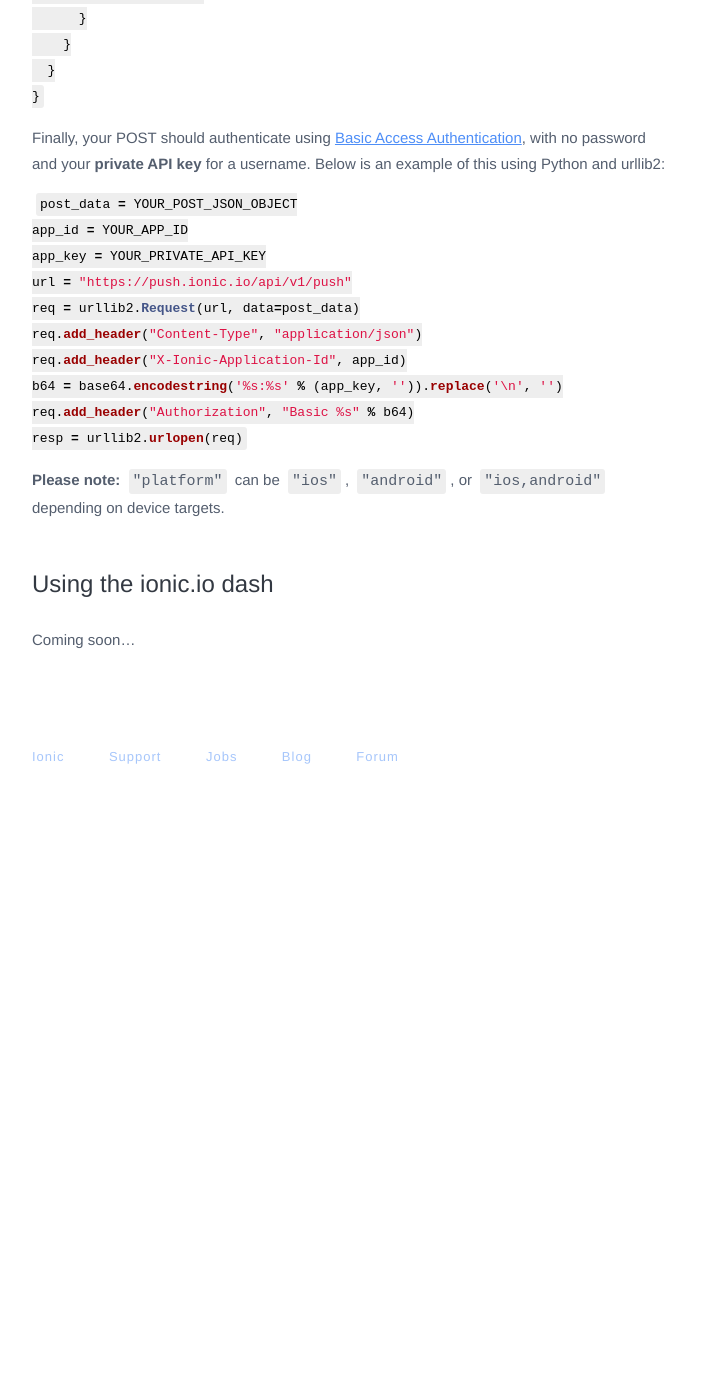
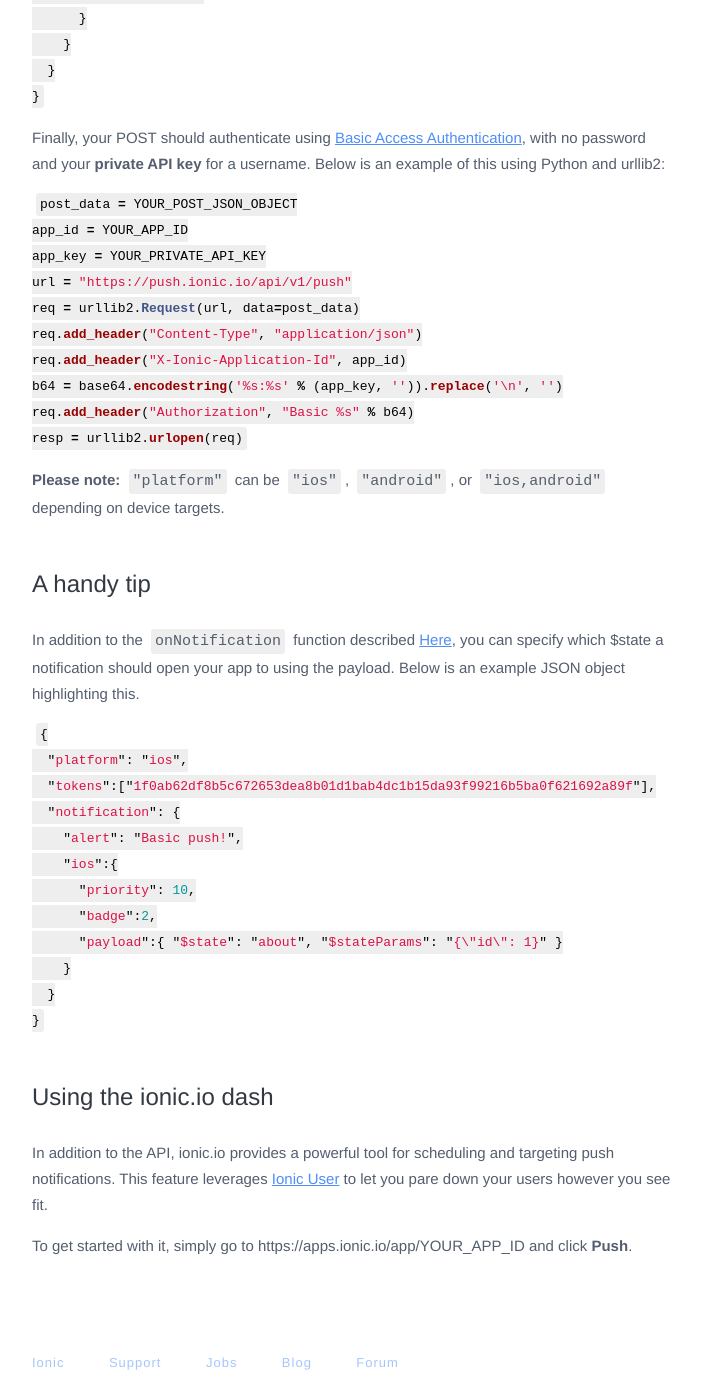
Before and after one commit to ionic-team/ionic-io-docs, a Jekyll site: the page built from push/send.md, in a window 1280 px wide and 1400 px high, scrolled down 1267 px. Shown: the whole window, without its empty margins (368-1069 px from the left). Built offline with Jekyll 4.4.1, drawn with Linux system fonts in a browser that asks for light colours; some web fonts are replaced; Markdown is read by kramdown in place of the engine named in the settings; before the commit the page ends 2061 px from its top, so only the background shows below that.

Commit message:
State example

````diff
--- a/push/send.md
+++ b/push/send.md
@@ -78,6 +78,29 @@ resp = urllib2.urlopen(req)
 
 <strong>Please note: </strong>`"platform"` can be `"ios"`, `"android"`, or `"ios,android"` depending on device targets.
 
+## A handy tip
+
+In addition to the `onNotification` function described <a href="/push/installation">Here</a>, you can specify which
+$state a notification should open your app to using the payload.  Below is an example JSON object highlighting this.
+
+```javascript
+{
+  "platform": "ios",
+  "tokens":["1f0ab62df8b5c672653dea8b01d1bab4dc1b15da93f99216b5ba0f621692a89f"],
+  "notification": {
+    "alert": "Basic push!",
+    "ios":{
+      "priority": 10,
+      "badge":2,
+      "payload":{ "$state": "about", "$stateParams": "{\"id\": 1}" }
+    }
+  }
+}
+```
+
 ## Using the ionic.io dash
 
-Coming soon...
+In addition to the API, ionic.io provides a powerful tool for scheduling and targeting push notifications.  This feature
+leverages <a href="/identify">Ionic User</a> to let you pare down your users however you see fit.
+
+To get started with it, simply go to https://apps.ionic.io/app/YOUR\_APP\_ID and click <strong>Push</strong>.
````
